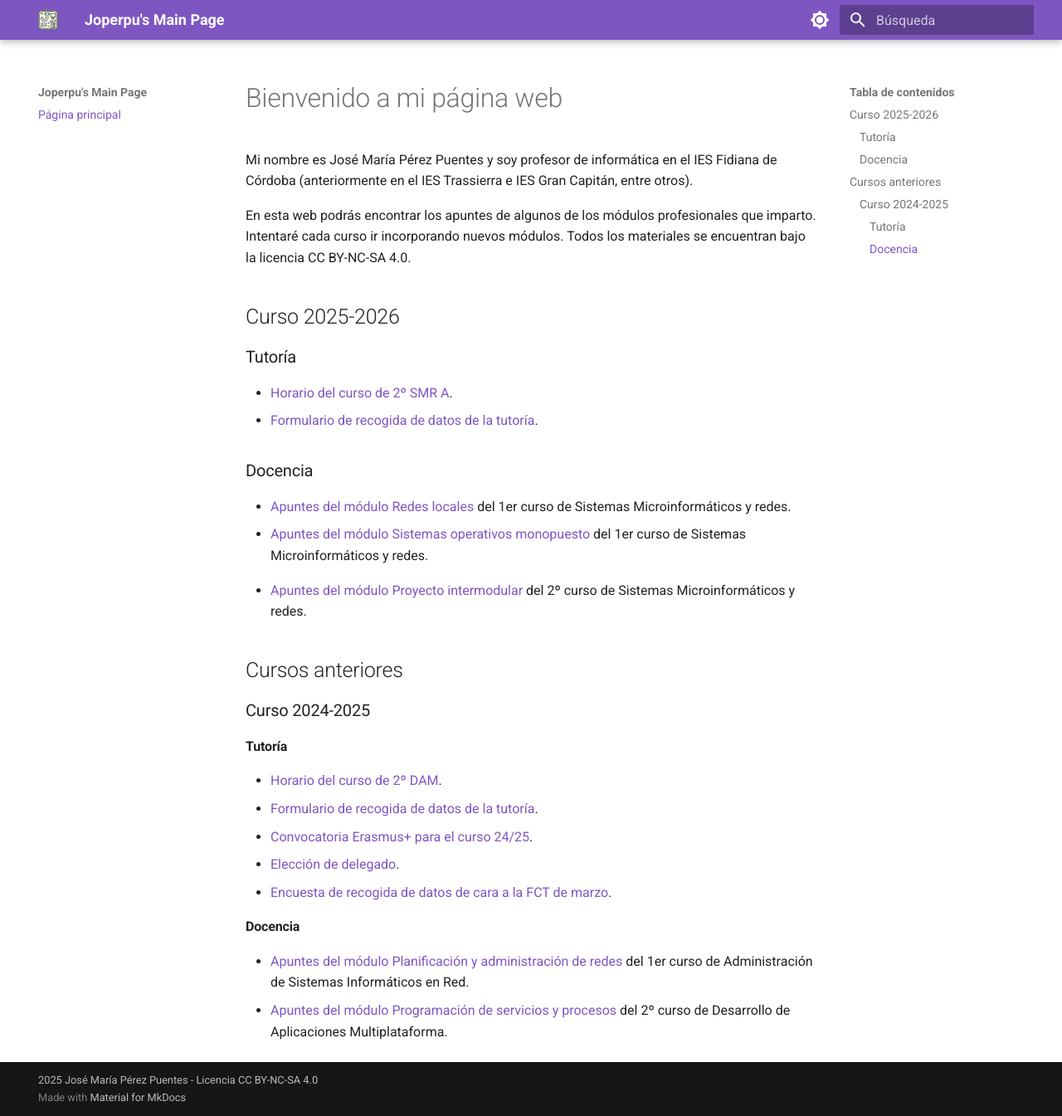
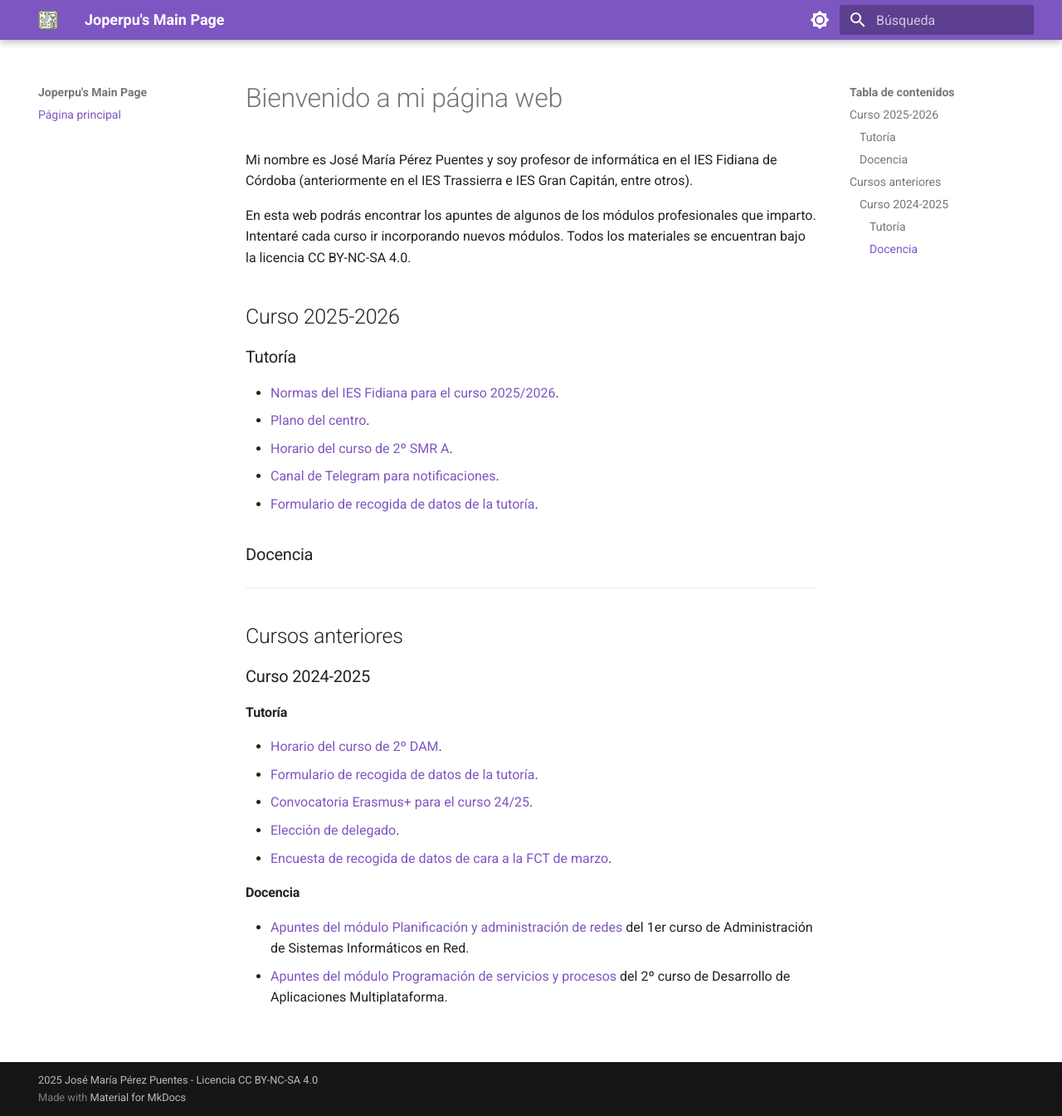
Before and after one commit to Joperpu/joperpu.github.io, an MkDocs documentation site: the page built from docs/index.md, in a window 1280 px wide and 1345 px high. Shown: the whole window at 83% size. Built offline with MkDocs 1.6.1 and Material for MkDocs 9.7.7, drawn with Linux system fonts in a browser that asks for light colours.

Commit message:
Horario y normas curso 25/26

```diff
--- a/docs/index.md
+++ b/docs/index.md
@@ -8,16 +8,20 @@ En esta web podrás encontrar los apuntes de algunos de los módulos profesional
 
 ### Tutoría
 
-* [Horario del curso de 2º SMR A]("#").
+* [Normas del IES Fidiana para el curso 2025/2026](assets/files/normas_fidiana.pdf).
+* [Plano del centro](assets/files/plano25-25.pdf).
+* [Horario del curso de 2º SMR A](assets/files/horario2smr25-26.pdf).
+* [Canal de Telegram para notificaciones](assets/images/telegram.png).
 * [Formulario de recogida de datos de la tutoría](https://forms.gle/yAybT18MVhaVs8PB7).
 
 ### Docencia
 
-* [Apuntes del módulo Redes locales](https://joperpu.github.io/rl2526) del 1er curso de Sistemas Microinformáticos y redes.
-* [Apuntes del módulo Sistemas operativos monopuesto](https://joperpu.github.io/som2526) del 1er curso de Sistemas Microinformáticos y redes.
+<!-- * [Apuntes del módulo Redes locales](https://joperpu.github.io/rl2526) del 1er curso de Sistemas Microinformáticos y redes. -->
+<!-- * [Apuntes del módulo Sistemas operativos monopuesto](https://joperpu.github.io/som2526) del 1er curso de Sistemas Microinformáticos y redes. -->
 <!-- * [Apuntes del módulo Seguridad informática]("#") del 2º curso de Sistemas Microinformáticos y redes. -->
-* [Apuntes del módulo Proyecto intermodular](https://joperpu.github.io/pi2526) del 2º curso de Sistemas Microinformáticos y redes.
+<!-- * [Apuntes del módulo Proyecto intermodular](https://joperpu.github.io/pi2526) del 2º curso de Sistemas Microinformáticos y redes.-->
 
+---
 
 ## Cursos anteriores
 
```
Also changed, not shown: docs/assets/images/telegram.png (added), 6 other files.
